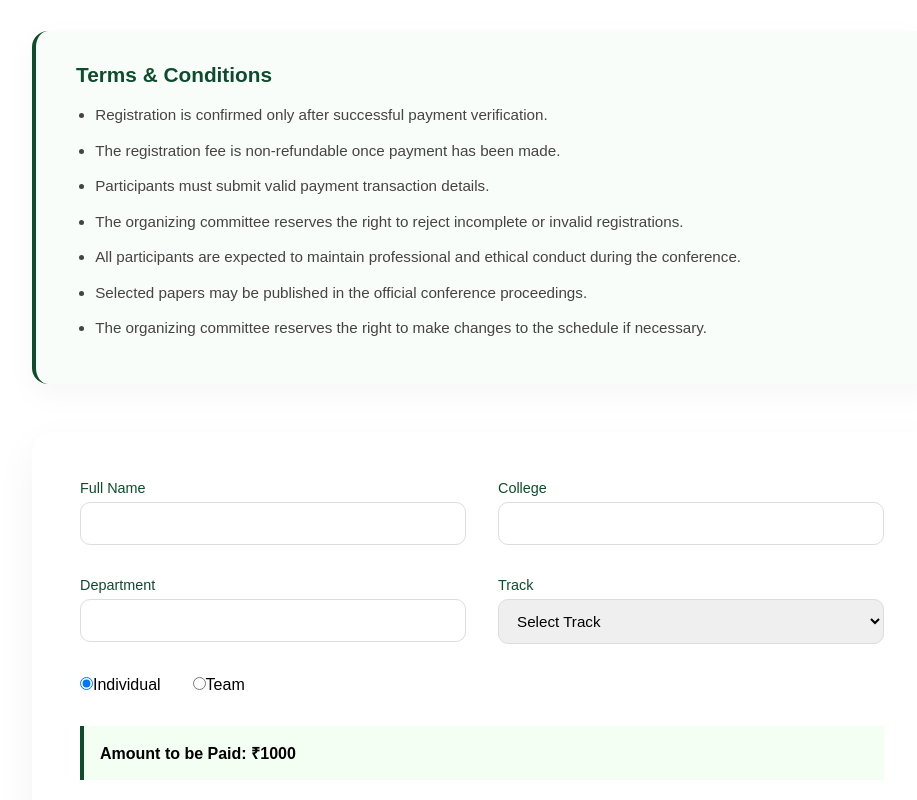
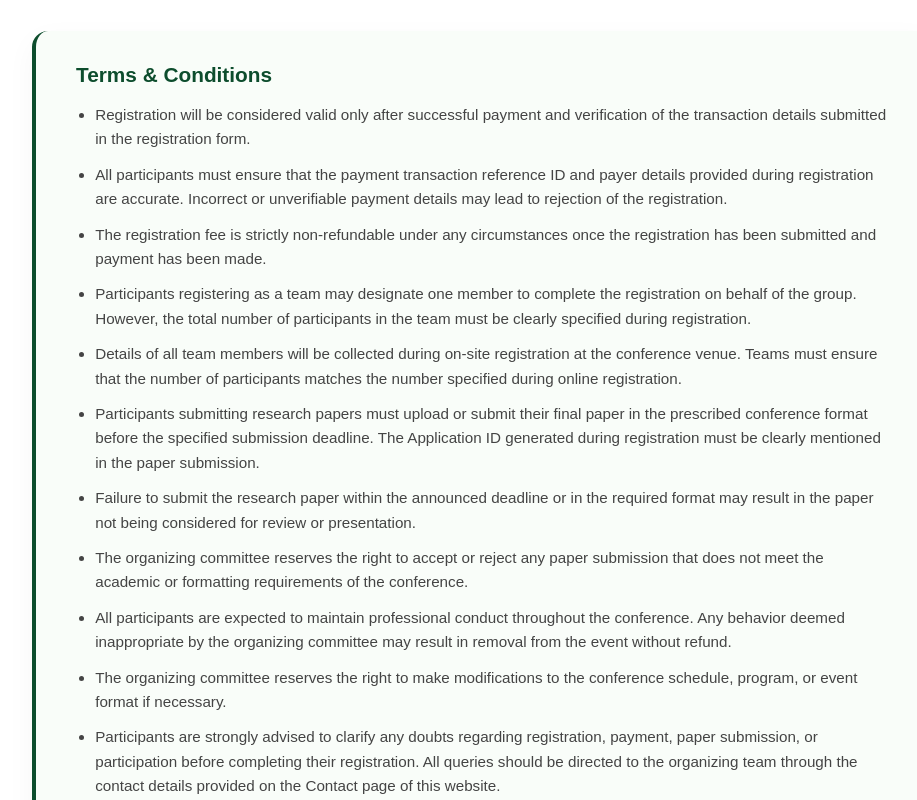
Before and after one commit to M-R-01/EVER-Conference, a React (Vite) app: page /register in a window 1280 px wide. Shown: the part 320-1120 px from the top of the page, without its empty margins (158-1075 px from the left). Built offline with nearby package versions, Linux system fonts and the light colour scheme.

Commit message:
register section completed

```diff
--- a/package.json
+++ b/package.json
@@ -15,7 +15,8 @@
     "react": "^19.2.0",
     "react-dom": "^19.2.0",
     "react-icons": "^5.5.0",
-    "react-router-dom": "^7.13.0"
+    "react-router-dom": "^7.13.0",
+    "resend": "^6.9.3"
   },
   "devDependencies": {
     "@eslint/js": "^9.39.1",
--- a/src/pages/register.jsx
+++ b/src/pages/register.jsx
@@ -2,12 +2,13 @@ import React, { useState } from "react";
 import Navbar from "../components/nav";
 import Footer from "../components/footer";
 import styles from "./register.module.css";
-import qr from "../assets/qr.jpg"
+import qr from "../assets/qr.jpg";
 import api from "./api";
 
 const Register = () => {
   const [formData, setFormData] = useState({
     name: "",
+    email: "",
     type: "individual",
     college: "",
     department: "",
@@ -67,6 +68,7 @@ const Register = () => {
     try {
       const response = await api.post("/api/register", {
         NAME: formData.name,
+        EMAIL: formData.email,
         COLLEGE: formData.college,
         DEPARTMENT: formData.department,
         TEAM_SIZE: formData.type === "team" ? formData.teamSize : 1,
@@ -105,28 +107,75 @@ const Register = () => {
 
           <ul>
             <li>
-              Registration is confirmed only after successful payment
-              verification.
+              Registration will be considered valid only after successful
+              payment and verification of the transaction details submitted in
+              the registration form.
             </li>
+
             <li>
-              The registration fee is non-refundable once payment has been made.
+              All participants must ensure that the payment transaction
+              reference ID and payer details provided during registration are
+              accurate. Incorrect or unverifiable payment details may lead to
+              rejection of the registration.
             </li>
-            <li>Participants must submit valid payment transaction details.</li>
+
             <li>
-              The organizing committee reserves the right to reject incomplete
-              or invalid registrations.
+              The registration fee is strictly non-refundable under any
+              circumstances once the registration has been submitted and payment
+              has been made.
             </li>
+
             <li>
-              All participants are expected to maintain professional and ethical
-              conduct during the conference.
+              Participants registering as a team may designate one member to
+              complete the registration on behalf of the group. However, the
+              total number of participants in the team must be clearly specified
+              during registration.
             </li>
+
             <li>
-              Selected papers may be published in the official conference
-              proceedings.
+              Details of all team members will be collected during on-site
+              registration at the conference venue. Teams must ensure that the
+              number of participants matches the number specified during online
+              registration.
             </li>
+
             <li>
-              The organizing committee reserves the right to make changes to the
-              schedule if necessary.
+              Participants submitting research papers must upload or submit
+              their final paper in the prescribed conference format before the
+              specified submission deadline. The Application ID generated during
+              registration must be clearly mentioned in the paper submission.
+            </li>
+
+            <li>
+              Failure to submit the research paper within the announced deadline
+              or in the required format may result in the paper not being
+              considered for review or presentation.
+            </li>
+
+            <li>
+              The organizing committee reserves the right to accept or reject
+              any paper submission that does not meet the academic or formatting
+              requirements of the conference.
+            </li>
+
+            <li>
+              All participants are expected to maintain professional conduct
+              throughout the conference. Any behavior deemed inappropriate by
+              the organizing committee may result in removal from the event
+              without refund.
+            </li>
+
+            <li>
+              The organizing committee reserves the right to make modifications
+              to the conference schedule, program, or event format if necessary.
+            </li>
+
+            <li>
+              Participants are strongly advised to clarify any doubts regarding
+              registration, payment, paper submission, or participation before
+              completing their registration. All queries should be directed to
+              the organizing team through the contact details provided on the
+              Contact page of this website.
             </li>
           </ul>
         </div>
@@ -136,6 +185,16 @@ const Register = () => {
             <div className={styles.inputGroup}>
               <label>Full Name</label>
               <input type="text" name="name" required onChange={handleChange} />
+            </div>
+
+            <div className={styles.inputGroup}>
+              <label>Email Address</label>
+              <input
+                type="email"
+                name="email"
+                required
+                onChange={handleChange}
+              />
             </div>
 
             <div className={styles.inputGroup}>
@@ -239,11 +298,7 @@ const Register = () => {
 
             <div className={styles.qrContainer}>
               {/* Replace src later with your QR image */}
-              <img
-                src={qr}
-                alt="Payment QR Code"
-                className={styles.qrImage}
-              />
+              <img src={qr} alt="Payment QR Code" className={styles.qrImage} />
             </div>
 
             <p className={styles.qrNote}>
```
Also changed, not shown: api/register.js (+77 -15 lines), src/assets/qr.jpg, 1 other file (tests, documents, lock files or other folders).
